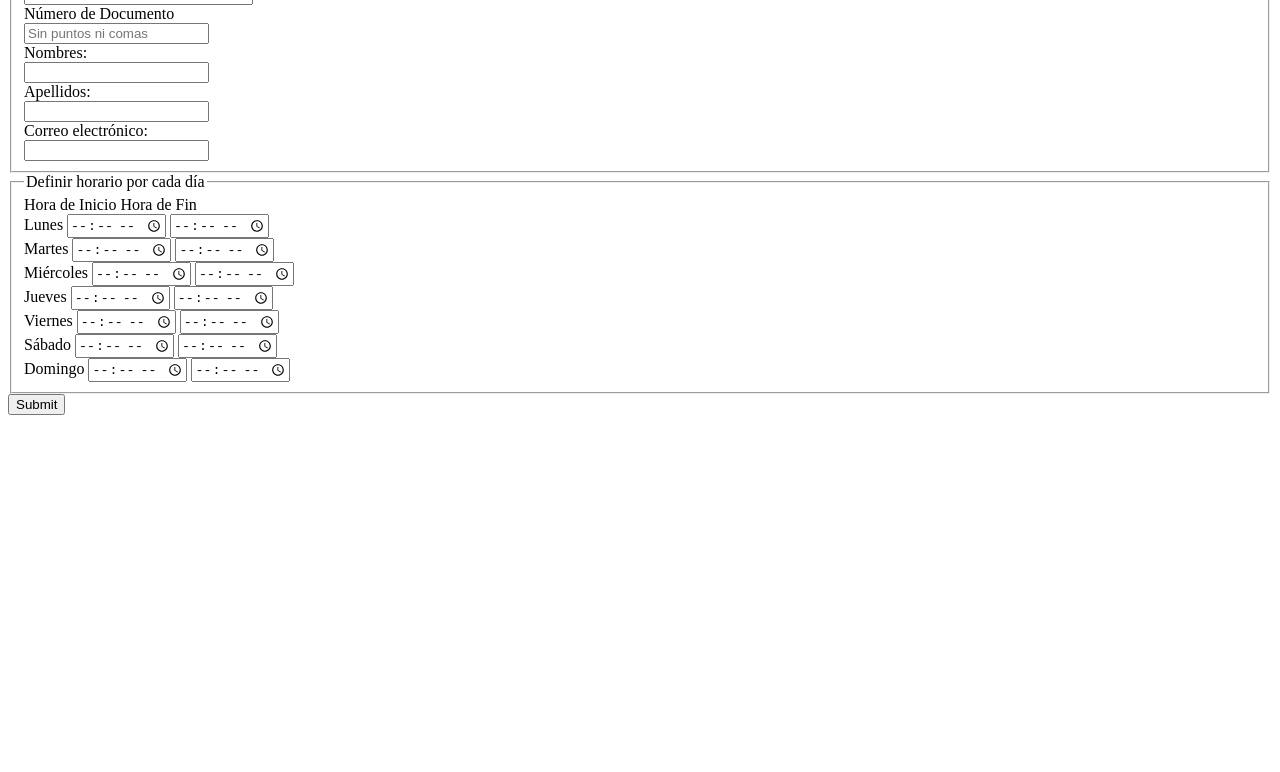
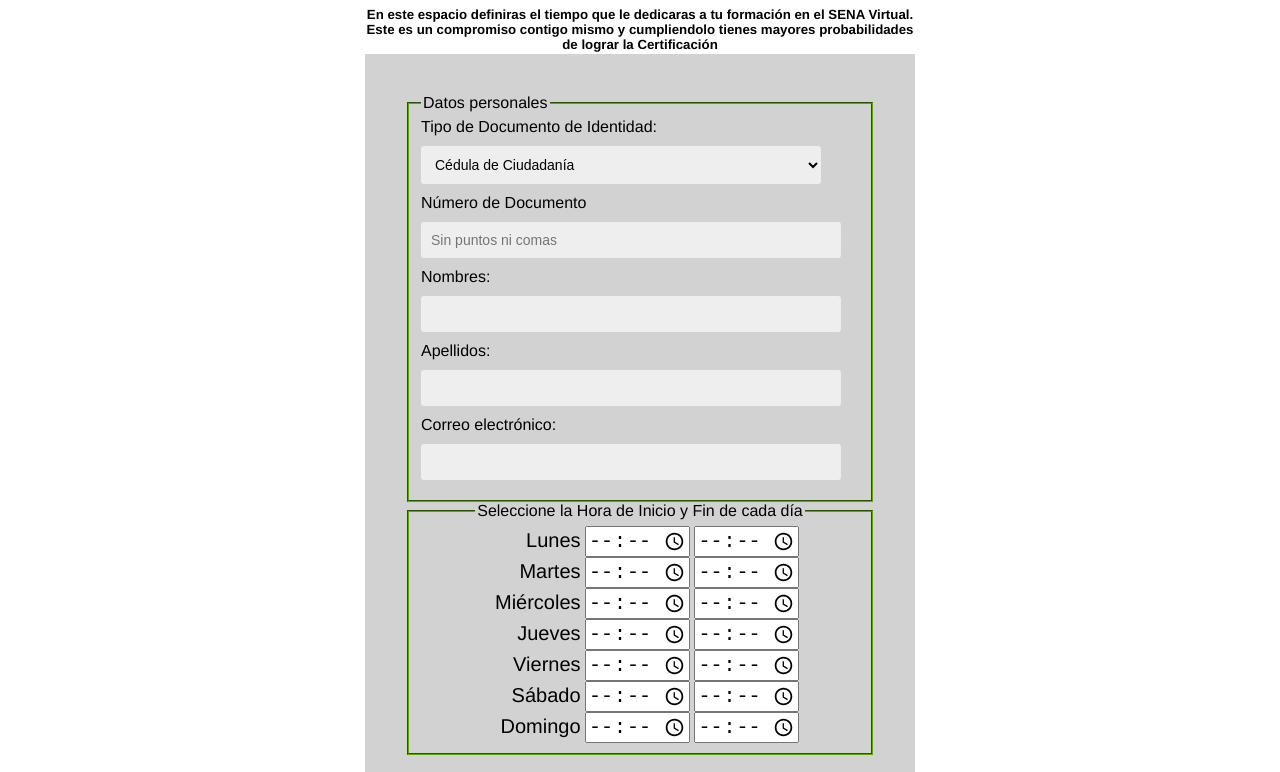
Before and after one commit to jorgeeandradec/proyectohorario, a plain HTML site: page ProyectoHorario.html in a window 1280 px wide. Shown: the part 163-935 px from the top of the page. Before the commit the page ends 800 px from the top, so only its background shows below. Drawn offline with Linux system fonts and the light colour scheme.

Commit message:
Aplicación inicial de estilos

```diff
--- a/ProyectoHorario.html
+++ b/ProyectoHorario.html
@@ -8,18 +8,18 @@
 </head>
 <body>
 	<header>
-		<div>
+		<div id="contenedor">
 			<section class="formulario">
 				<hgroup>
 					<h1>Organiza tu propio horario</h1>
-					<h5>En este espacio definiras el tiempo que le vas a dedicar a tu formación; cumpliendo tienes mayores probabilidades de lograr la Certificación</h5>
+					<h5>En este espacio definiras el tiempo que le dedicaras a tu formación en el SENA Virtual. Este es un compromiso contigo mismo y cumpliendolo tienes mayores probabilidades de lograr la Certificación</h5>
 				</hgroup>
-				<form name="formulario" action="horarioDefinido.html" method="get">
+				<form id="formulario" name="formulario" action="horarioDefinido.html" method="get">
 					<div >
 						<fieldset>
 							<legend>Datos personales</legend>
 								<label class="datosPersonales">Tipo de Documento de Identidad:</label>
-								<select name="tipoDocumento" id="tipoDocumento">
+								<select class="campo" name="tipoDocumento" id="tipoDocumento">
 									<option>Cédula de Ciudadanía</option>
 									<option>Tarjeta de Identidad</option>
 									<option>Cédula de Extrangería</option>
@@ -29,72 +29,68 @@
 									<option>Número de Identificación Tributaria</option>
 								</select>
 								<label class="datosPersonales">Número de Documento</label>
-								<input type="text" id="documento" name="documento" placeholder="Sin puntos ni comas" required></input>
+								<input class="campo" type="text" id="documento" name="documento" placeholder="Sin puntos ni comas" required></input>
 								<label class="datosPersonales">Nombres:</label>
-								<input type="text" id="nombres" name="nombres" required></input>
+								<input class="campo" type="text" id="nombres" name="nombres" required></input>
 								<label class="datosPersonales">Apellidos:</label>
-								<input type="text" id="apellidos" name="apellidos" required></input>
+								<input class="campo" type="text" id="apellidos" name="apellidos" required></input>
 								<label class="datosPersonales">Correo electrónico:</label>
-								<input type="email" id="email" name="email" required></input>
+								<input class="campo" type="email" id="email" name="email" required></input>
 
 						</fieldset>
 					</div>
 					<div>
-					<fieldset>
-						<legend>Definir horario por cada día</legend>
+					<fieldset id="seleccionHoras">
+						<legend>Seleccione la Hora de Inicio y Fin de cada día</legend>
 
 
 
 
-					<div id="tituloHoras">
-					<label>Hora de Inicio</label>
-					<label>Hora de Fin</label>
-					</div>
 					<div class="diasHoras">
-					<label for="lunes">Lunes</label>
+					<label class="diasLabel">Lunes</label>
 
-					<input type="time" name="inicioLunes" id="inicioLunes"></input>
-					<input type="time" name="finLunes" id="finLunes"></input>
+					<input class="horas" type="time" name="inicioLunes" id="inicioLunes"></input>
+					<input class="horas" type="time" name="finLunes" id="finLunes"></input>
 
 
 
 
 					</div>
 					<div class="diasHoras">
-					<label>Martes</label>
-					<input type="time" name="inicioMartes"></input>
-					<input type="time" name="finMartes"></input>
+					<label class="diasLabel">Martes</label>
+					<input class="horas" type="time" name="inicioMartes"></input>
+					<input class="horas" type="time" name="finMartes"></input>
 					</div>
 					<div class="diasHoras">
-					<label>Miércoles</label>
-					<input type="time" name="inicioMiercoles"></input>
-					<input type="time" name="finMiercoles"></input>
+					<label class="diasLabel">Miércoles</label>
+					<input class="horas" type="time" name="inicioMiercoles"></input>
+					<input class="horas" type="time" name="finMiercoles"></input>
 					</div>
 					<div class="diasHoras">
-					<label>Jueves</label>
-					<input type="time" name="inicioJueves"></input>
-					<input type="time" name="finJueves"></input>
+					<label class="diasLabel">Jueves</label>
+					<input class="horas" type="time" name="inicioJueves"></input>
+					<input class="horas" type="time" name="finJueves"></input>
 					</div>
 					<div class="diasHoras">
-					<label>Viernes</label>
-					<input type="time" name="inicioViernes"></input>
-					<input type="time" name="finViernes"></input>
+					<label class="diasLabel">Viernes</label>
+					<input class="horas" type="time" name="inicioViernes"></input>
+					<input class="horas" type="time" name="finViernes"></input>
 					</div>
 					<div class="diasHoras">
-					<label>Sábado</label>
-					<input type="time" name="inicioSabado"></input>
-					<input type="time" name="finSabado"></input>
+					<label class="diasLabel">Sábado</label>
+					<input class="horas" type="time" name="inicioSabado"></input>
+					<input class="horas" type="time" name="finSabado"></input>
 					</div>
 					<div class="diasHoras">
-					<label>Domingo</label>
-					<input type="time" name="inicioDomingo"></input>
-					<input type="time" name="finDomingo"></input>
+					<label class="diasLabel">Domingo</label>
+					<input class="horas" type="time" name="inicioDomingo"></input>
+					<input class="horas" type="time" name="finDomingo"></input>
 					</div>
 
 					</fieldset>
 					</div>
 					<div>
-						<input type="submit"></input>
+						<input class="boton" type="submit"></input>
 
 
 					</div>
@@ -109,6 +105,9 @@
 	</header>
 <footer>
 
+2016 - jeandradec
+
+
 </footer>
 
 </body>
--- a/css/style.css
+++ b/css/style.css
@@ -1,3 +1,4 @@
+@charset "utf-8";
 /*div{
 	border: 1px solid red;
 	margin: 5px;
@@ -17,6 +18,96 @@ canvas{
 	text-align: center;
 }
 
+hgroup{
+	text-align: center;
+}
+
+.formulario hgroup h1{
+	font-size: 60px;
+	/*color: #2293B0;*/
+	margin: 10px;
+}
+
 body{
 	background-color: #ffffff;
+	font-family: Helvetica Neue;
 }
+#contenedor{
+	margin: 10px auto;
+	width: 550px;
+}
+
+
+#formulario{
+	background-color: #d2d2d2;
+	margin-top: -20px;
+	padding: 40px;
+}
+
+.campo{
+	background: #eee;
+	border: 0;
+	margin-top: 10px;
+	margin-bottom: 10px;
+	padding: 10px;
+	width: 400px;
+	font-size: 14px;
+
+	border-radius: 3px;
+}
+
+#seleccionHoras{
+	text-align: center;
+}
+
+.diasLabel{
+	display: inline-block;
+	width: 100px;
+	text-align: right;
+	font-size: 20px;
+
+}
+.horas{
+	width: 100px;
+	font-size: 20px;
+
+}
+.boton{
+	background: #ff8a00;
+	color: #ffffff;
+	font-size: 14px;
+	border: 0;
+	padding: 10px;
+	width: 250px;
+	margin-left: 120px; /*los botones no s pueden centrar asi que ponemos una margen*/
+	margin-top: 20px;
+	border-radius: 3px;
+}
+
+#botonImprimir{
+	background: #ff8a00;
+	color: #ffffff;
+	font-size: 14px;
+	border: 0;
+	padding: 10px;
+	width: 150px;
+	/*margin-left: 120px; los botones no s pueden centrar asi que ponemos una margen*/
+	margin-top: 20px;
+	border-radius: 3px;
+}
+
+#botonImprimir:hover{
+	background-color: #21610B;
+
+}
+
+
+fieldset{
+	border-color: #55A900;
+}
+
+.horarioDefinido{
+	width: 800px;
+	margin: auto;
+
+}
```
Also changed, not shown: horarioDefinido.html (+13 -0 lines), js/recibirDatos.js (+30 -36 lines).
